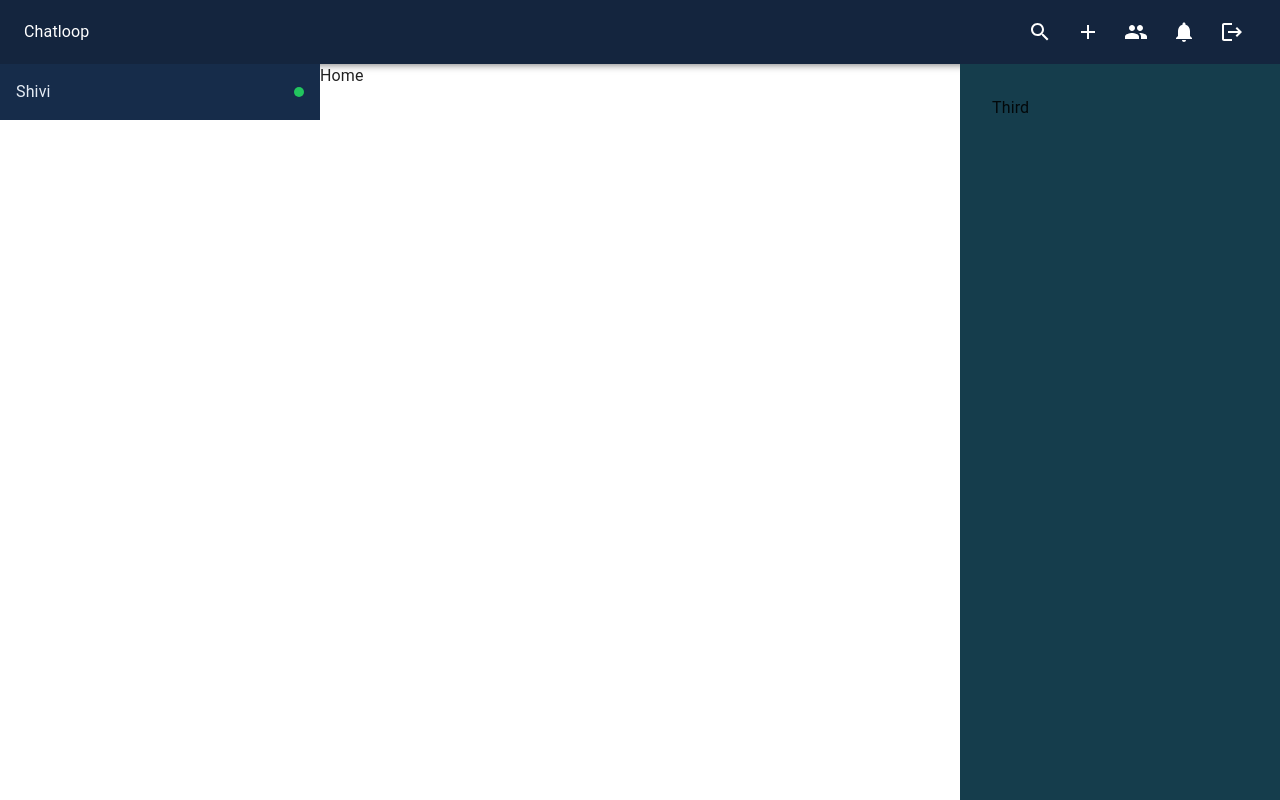
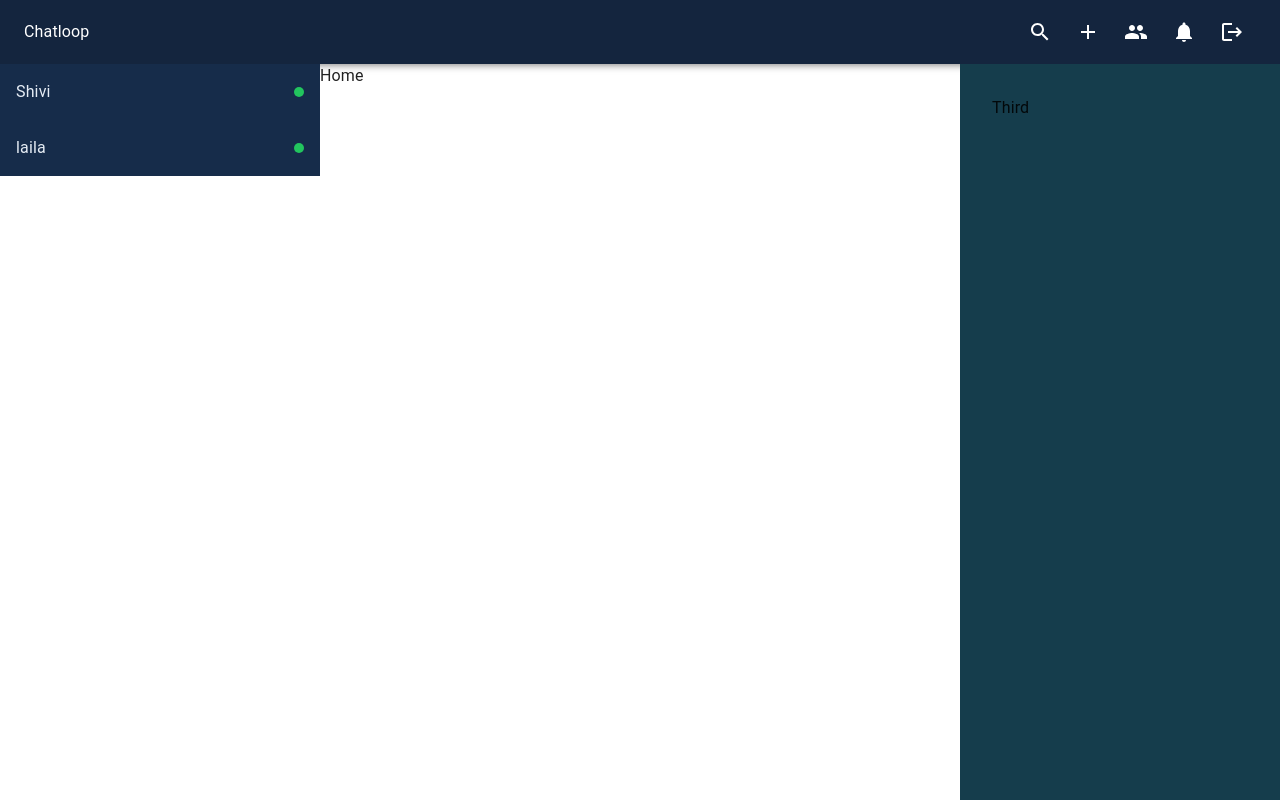
Before and after one commit to Shivyy247/chatloop, a React (Vite) app in the folder client/: page / in a window 1280 px wide. Built offline with nearby package versions, Linux system fonts and the light colour scheme.

Commit message:
error occured !!

```diff
--- a/client/src/components/layout/AppLayout.jsx
+++ b/client/src/components/layout/AppLayout.jsx
@@ -10,7 +10,7 @@ const AppLayout = (WrappedComponent) => {
   return (props) => {
 
     const params = useParams();
-    const { chatId } = params;
+    const chatId = params.chatId;
 
     return (
       <>
--- a/client/src/constants/sampleData.js
+++ b/client/src/constants/sampleData.js
@@ -6,4 +6,11 @@ export const sampleChats = [
     groupChat: false,
     members: ["1", "2"],
   },
+  {
+    avatar: "./githubdp.jpeg",
+    name: "laila",
+    _id: "2",
+    groupChat: false,
+    members: ["1", "2"],
+  },
 ];
```
Also changed, not shown: client/src/constants/githubdp.jpeg (added).
